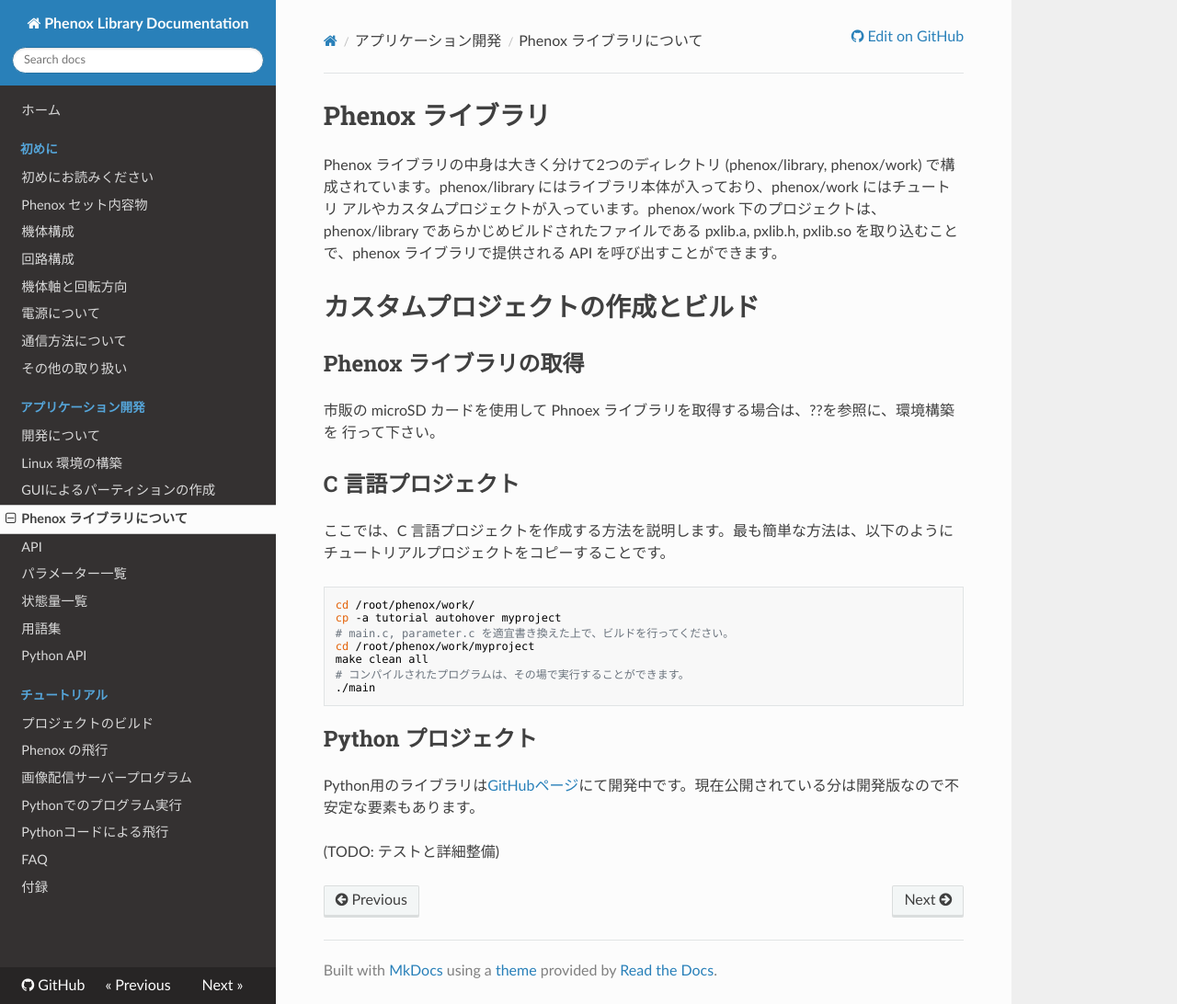
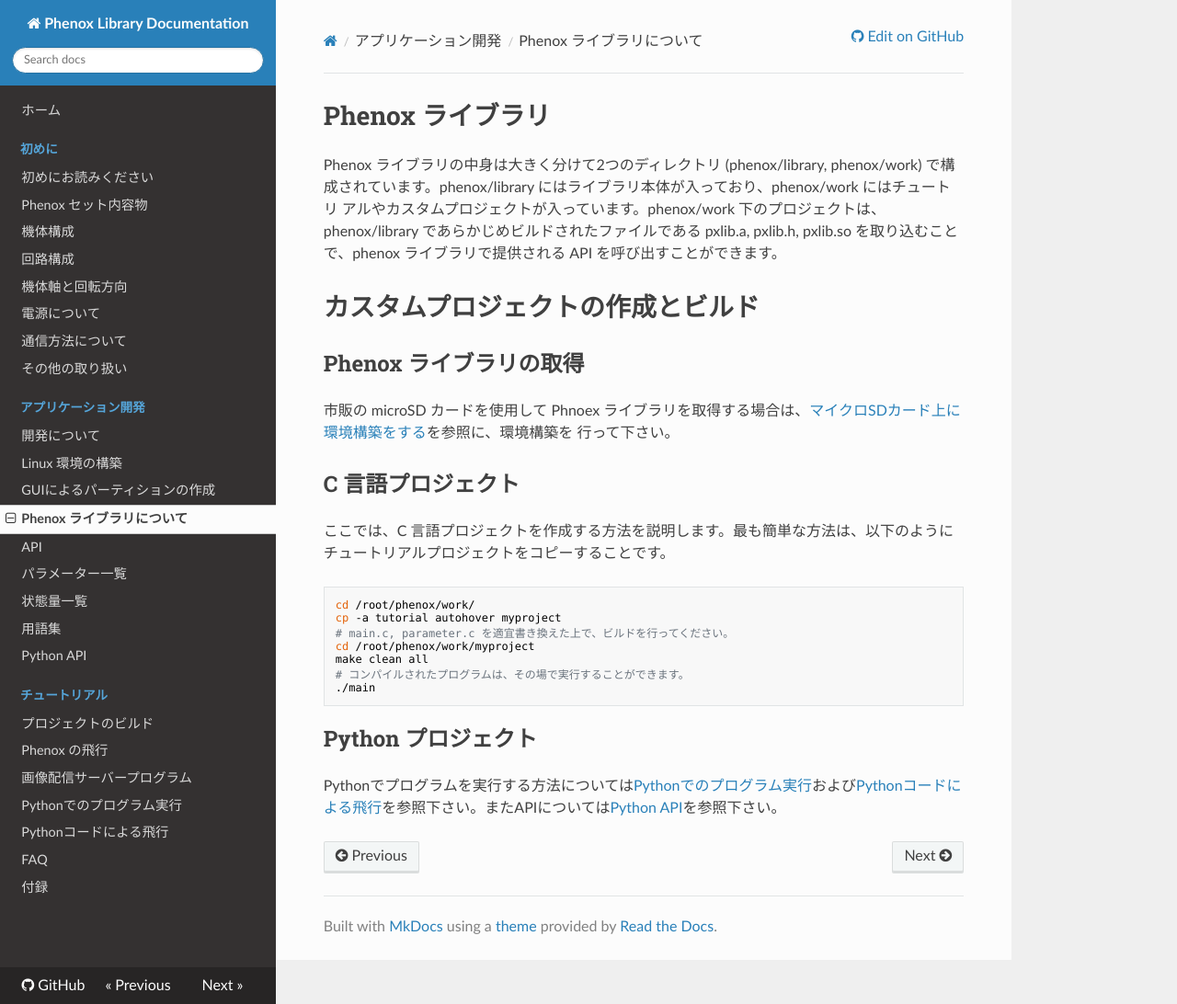
Before and after one commit to phenoxlab/phenox, an MkDocs documentation site: the page built from docs/ja/docs/dev/lib.md, in a window 1280 px wide and 1092 px high. Shown: the whole window at 92% size. Built offline with MkDocs 1.6.1, drawn with Linux system fonts in a browser that asks for light colours; nearby versions of some CDN libraries; old or Windows-style settings are respelled for this version of MkDocs.

Commit message:
add internal link to lib.md

````diff
--- a/docs/ja/docs/dev/lib.md
+++ b/docs/ja/docs/dev/lib.md
@@ -3,7 +3,7 @@
 
 # カスタムプロジェクトの作成とビルド
 ## Phenox ライブラリの取得
-市販の microSD カードを使用して Phnoex ライブラリを取得する場合は、??を参照に、環境構築を 行って下さい。
+市販の microSD カードを使用して Phnoex ライブラリを取得する場合は、[マイクロSDカード上に環境構築をする](env)を参照に、環境構築を 行って下さい。
 ## C 言語プロジェクト
 ここでは、C 言語プロジェクトを作成する方法を説明します。最も簡単な方法は、以下のように チュートリアルプロジェクトをコピーすることです。
 ```bash
@@ -17,6 +17,4 @@
 ```
 
 ## Python プロジェクト
-Python用のライブラリは[GitHubページ](https://github.com/atsushisugiyama/phenox_python/)にて開発中です。現在公開されている分は開発版なので不安定な要素もあります。
-
-(TODO: テストと詳細整備)
+Pythonでプログラムを実行する方法については[Pythonでのプログラム実行](../tut/python_basic)および[Pythonコードによる飛行](../tut/python_hover)を参照下さい。またAPIについては[Python API](pythonapi)を参照下さい。
````
